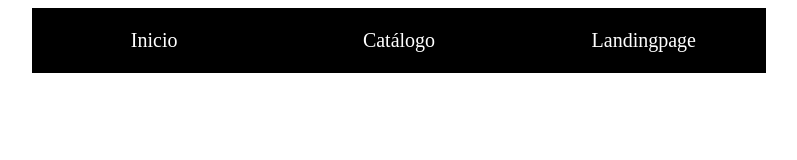
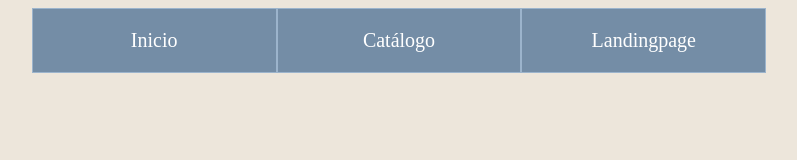
Before and after one commit to andxjoss/git3, a plain HTML site: page index.html in a window 1280 px wide. Shown: the whole page, without its empty margins (261-1058 px from the left). Drawn offline with Linux system fonts and the light colour scheme.

Commit message:
Se ajustó la colorimetría del archivo

```diff
--- a/index.html
+++ b/index.html
@@ -14,18 +14,21 @@
                 font-size:20px;
                 }
                 nav li{
-                display:inline-block;
+                display:inline-block ;
                 width:20%;
                 padding:20px 30px;
-                background-color:#000;
-                border:1px solid #000;
+                background-color: #748DA6;
+                border:1px solid #9CB4CC;
                 text-align:center;
                 color:#fff;
                 }
                 nav li:hover{
-                background-color:#fff;
+                background-color:#9CB4CC;
                 color:#000;
                 }
+            body{
+                background-color: #EDE6DB;
+            }
     </style>
 </head>
 <body>
```
